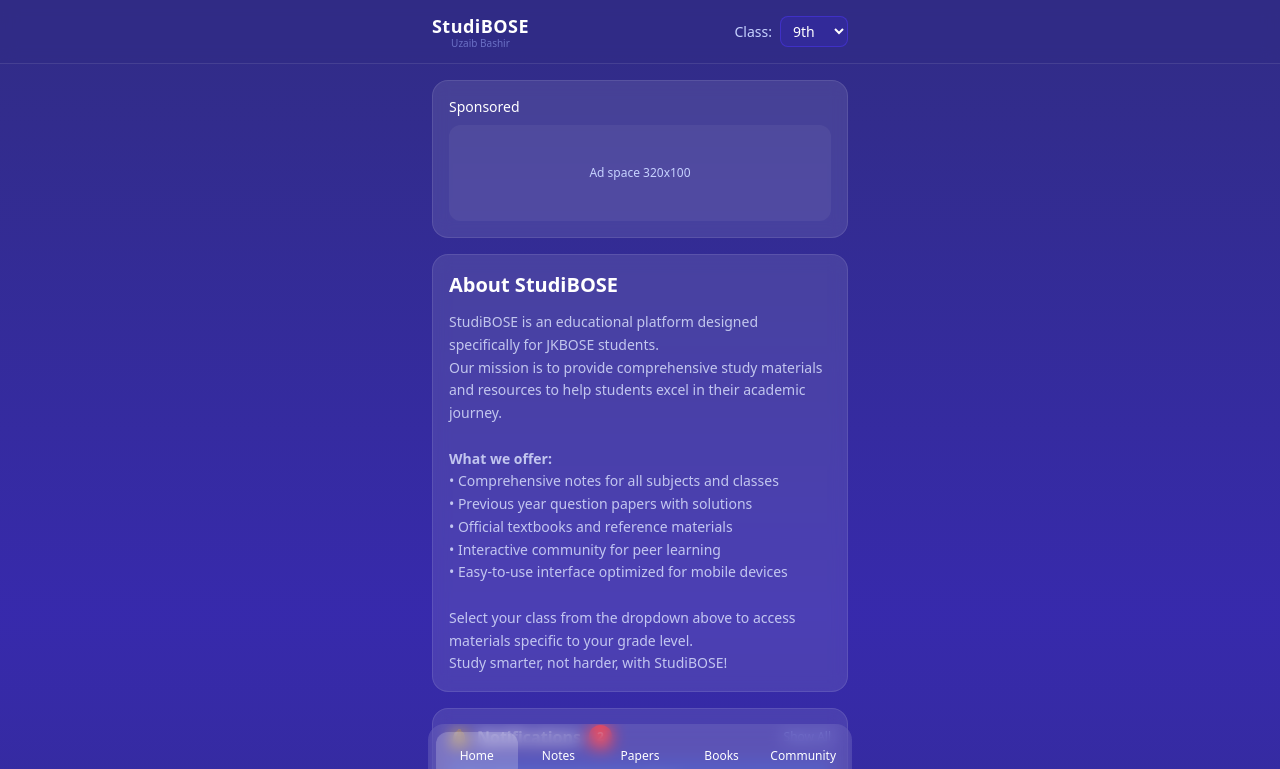
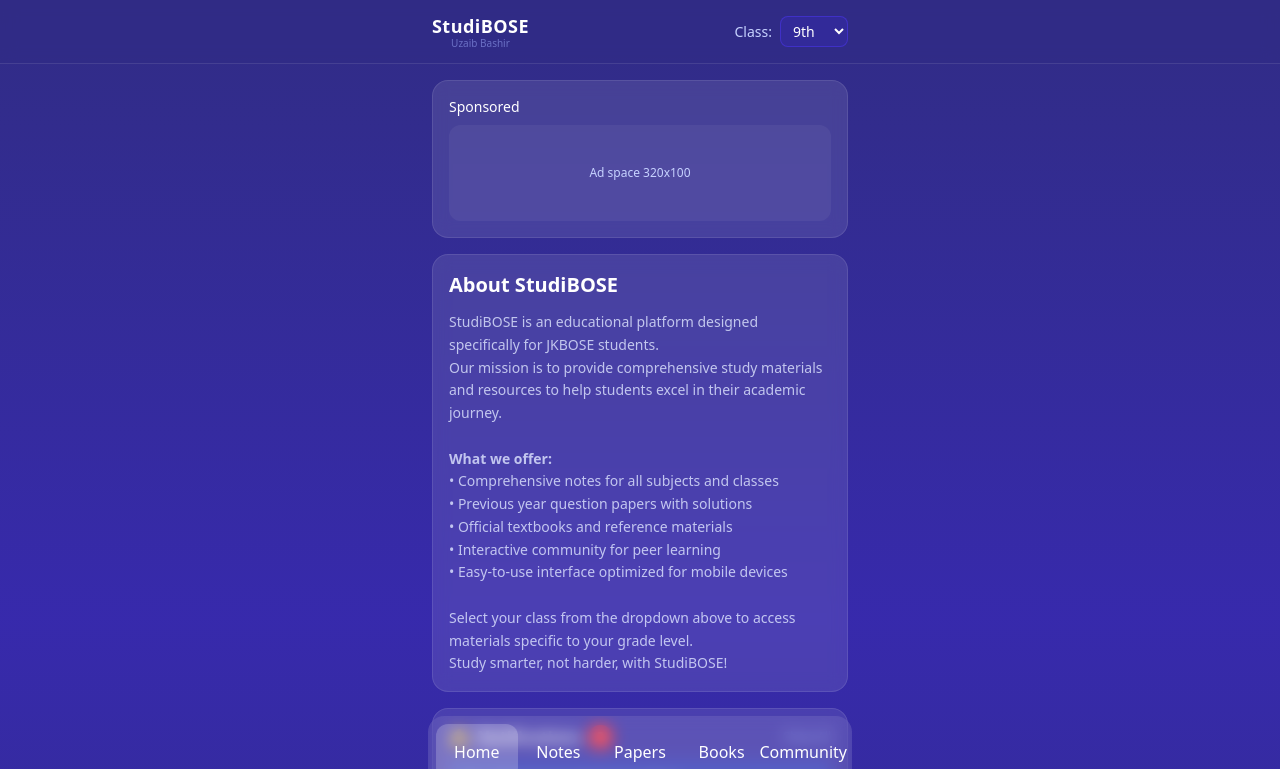
Before and after one commit to UzaibBashir/StudiBOSE, a React (Vite) app: page / in a window 1280 px wide. Shown: the top 769 px of the page. Built offline with nearby package versions, Linux system fonts and the light colour scheme.

Commit message:
size fix

```diff
--- a/src/shared/Navigation.jsx
+++ b/src/shared/Navigation.jsx
@@ -3,11 +3,11 @@
 export default function Navigation() {
   return (
     <>
-      <NavLink to="/" end className={({isActive}) => `flex flex-col items-center py-4 rounded-xl ${isActive ? 'bg-white/20' : ''}`}>Home</NavLink>
-      <NavLink to="/notes" className={({isActive}) => `flex flex-col items-center py-4 rounded-xl ${isActive ? 'bg-white/20' : ''}`}>Notes</NavLink>
-      <NavLink to="/papers" className={({isActive}) => `flex flex-col items-center py-4 rounded-xl ${isActive ? 'bg-white/20' : ''}`}>Papers</NavLink>
-      <NavLink to="/books" className={({isActive}) => `flex flex-col items-center py-4 rounded-xl ${isActive ? 'bg-white/20' : ''}`}>Books</NavLink>
-      <NavLink to="/community" className={({isActive}) => `flex flex-col items-center py-4 rounded-xl ${isActive ? 'bg-white/20' : ''}`}>Community</NavLink>
+      <NavLink to="/" end className={({isActive}) => `flex flex-col items-center py-4 rounded-xl text-base ${isActive ? 'bg-white/20' : ''}`}>Home</NavLink>
+      <NavLink to="/notes" className={({isActive}) => `flex flex-col items-center py-4 rounded-xl text-base ${isActive ? 'bg-white/20' : ''}`}>Notes</NavLink>
+      <NavLink to="/papers" className={({isActive}) => `flex flex-col items-center py-4 rounded-xl text-base ${isActive ? 'bg-white/20' : ''}`}>Papers</NavLink>
+      <NavLink to="/books" className={({isActive}) => `flex flex-col items-center py-4 rounded-xl text-base ${isActive ? 'bg-white/20' : ''}`}>Books</NavLink>
+      <NavLink to="/community" className={({isActive}) => `flex flex-col items-center py-4 rounded-xl text-base ${isActive ? 'bg-white/20' : ''}`}>Community</NavLink>
     </>
   )
 }
```
